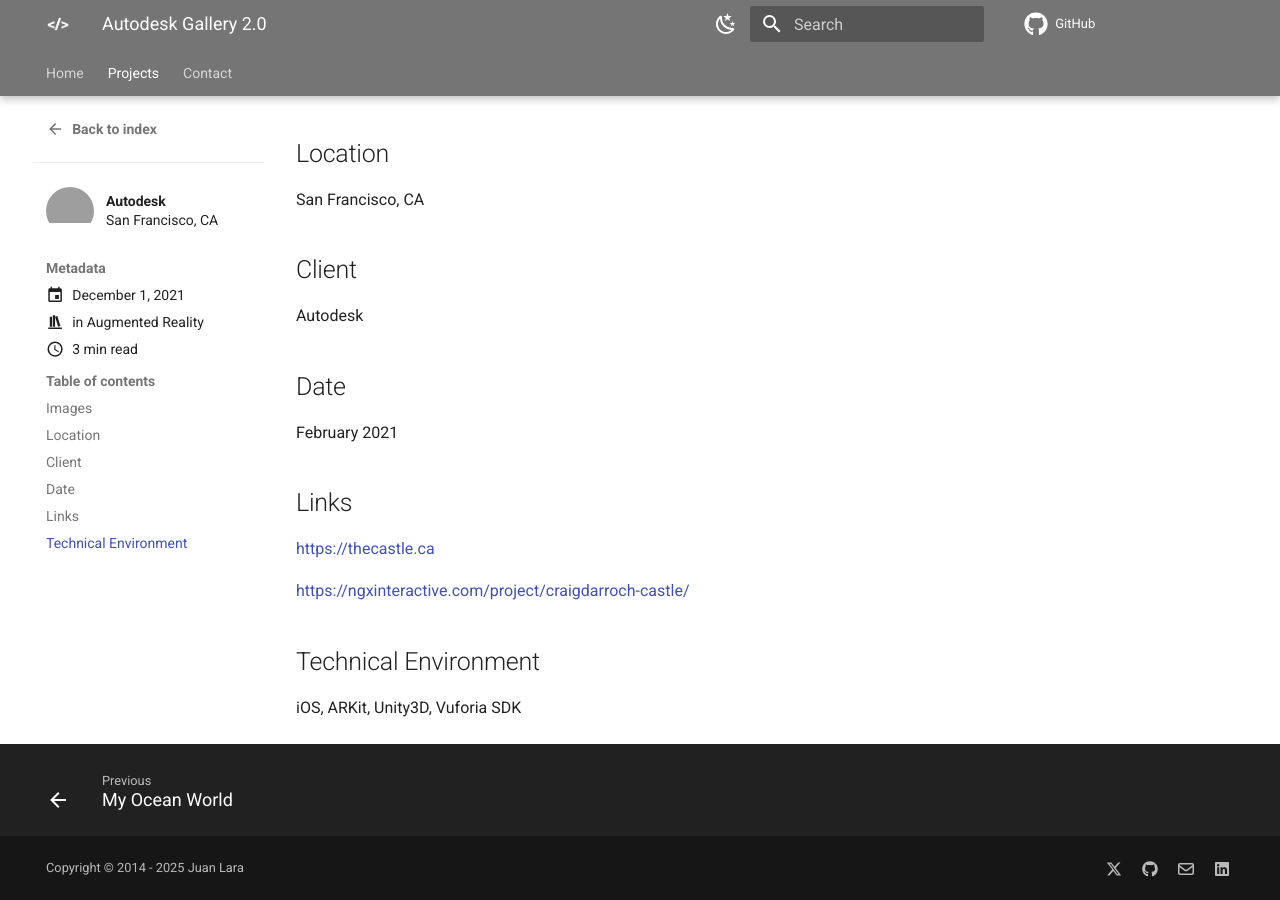
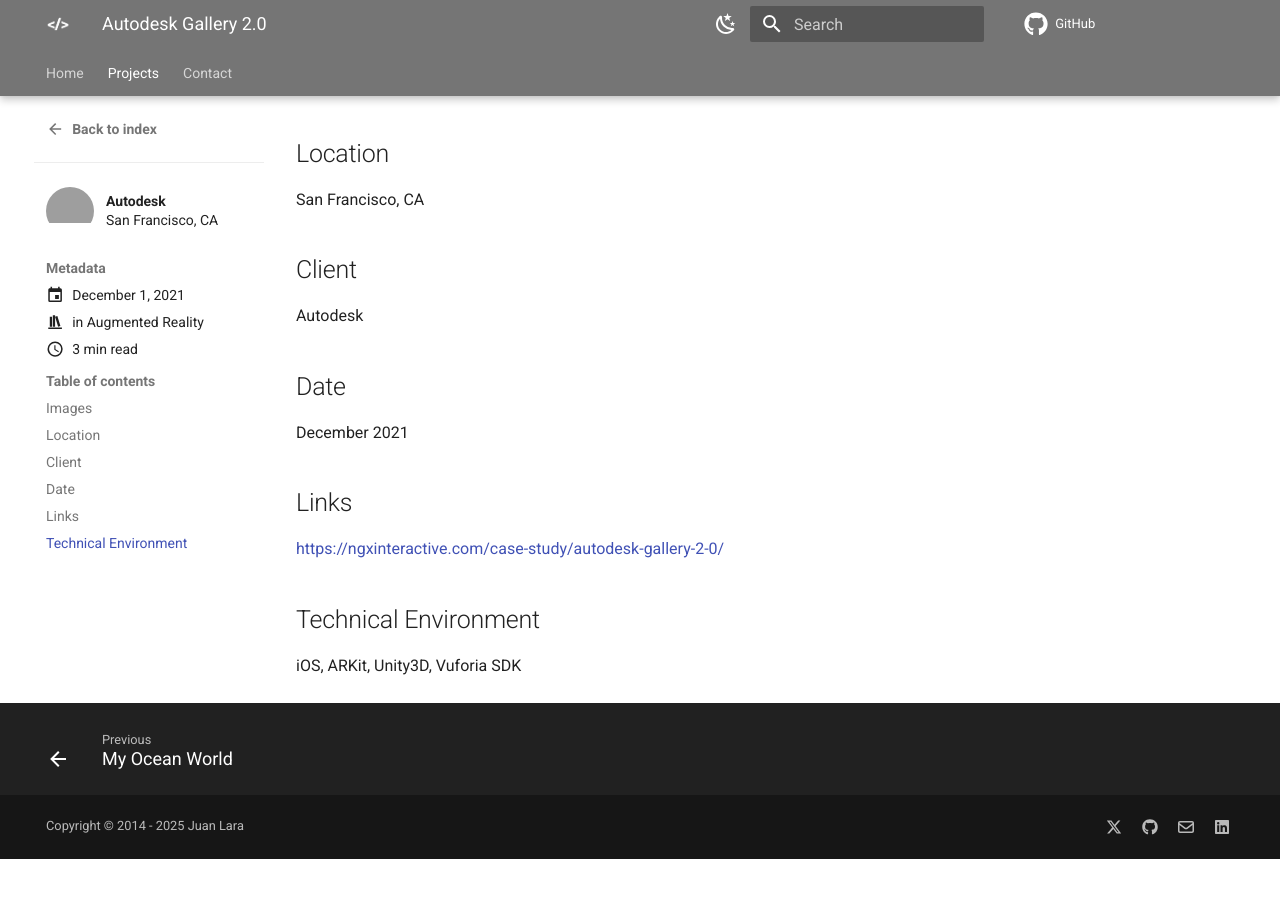
Before and after one commit to idfx/idfx.github.io, an MkDocs documentation site: the page built from docs/blog/posts/autodesk.md, in a window 1280 px wide and 900 px high, scrolled down 3277 px. Built offline with MkDocs 1.6.1 and Material for MkDocs 9.7.7, drawn with Linux system fonts in a browser that asks for light colours; comment, search, counter and statistics services are not loaded; after the commit the page ends 4136 px from its top, so only the background shows below that; grey boxes are pictures that could not be loaded.

Commit message:
Fixing links

```diff
--- a/docs/blog/posts/autodesk.md
+++ b/docs/blog/posts/autodesk.md
@@ -54,12 +54,10 @@
 Autodesk
 
 ## Date
-February 2021
+December 2021
 
 ## Links
-[https://thecastle.ca](https://thecastle.ca)
-
-[https://ngxinteractive.com/project/craigdarroch-castle/](https://ngxinteractive.com/project/craigdarroch-castle/)
+[https://ngxinteractive.com/case-study/autodesk-gallery-2-0/](https://ngxinteractive.com/case-study/autodesk-gallery-2-0/)
 
 ## Technical Environment
 iOS, ARKit, Unity3D, Vuforia SDK
```
